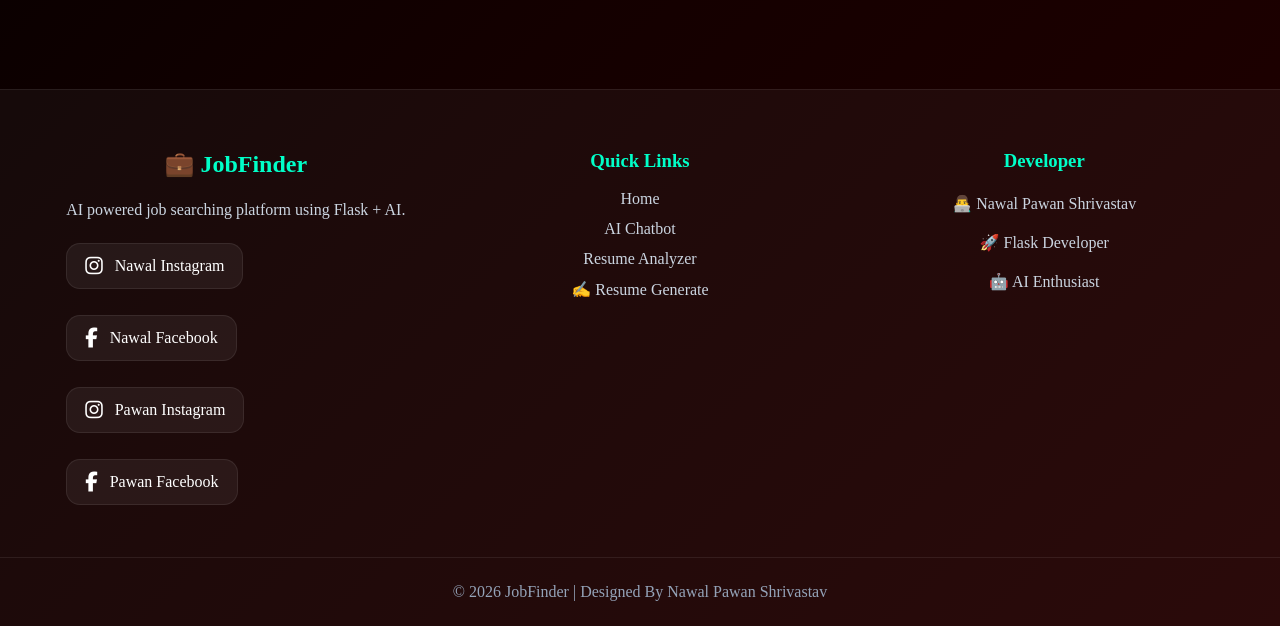
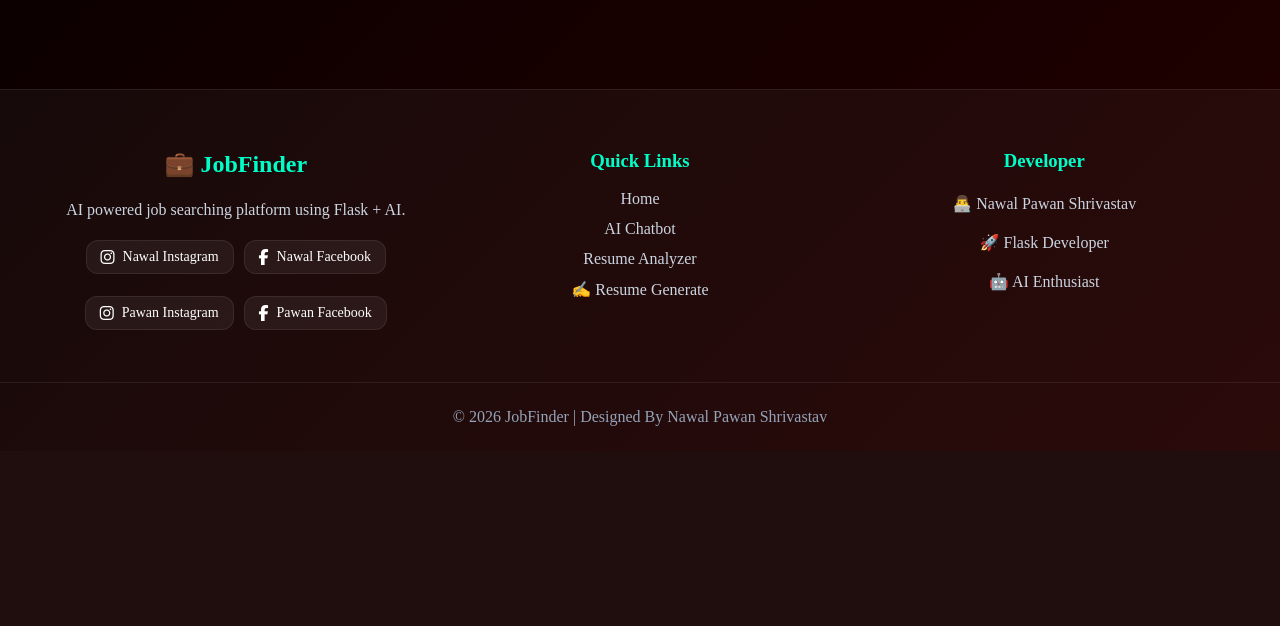
Before and after one commit to pawankumarshrivastava34-cpu/job_finder, a Flask app: page /jobs in a window 1280 px wide. Shown: the part 726-1352 px from the top of the page. After the commit the page ends 1152 px from the top, so only its background shows below. Run offline with Flask 3, Linux system fonts and the light colour scheme; data that the repository does not hold is empty.

Commit message:
Update style.css

```diff
--- a/static/style.css
+++ b/static/style.css
@@ -912,27 +912,30 @@ h1{
 
 /*========= Social Media Link ======= */
 /* SOCIAL LINKS */
-
 .social-links{
 
-    margin-top:18px;
+    margin-top:15px;
 
     display:flex;
-    flex-direction:column;
-    gap:14px;
+    flex-wrap:wrap;
+
+    justify-content:center;
+    align-items:center;
+
+    gap:10px;
 }
 
 .social-links a{
 
     display:flex;
     align-items:center;
-    gap:12px;
+    justify-content:center;
 
-    width:fit-content;
+    gap:8px;
 
-    padding:12px 18px;
+    padding:8px 14px;
 
-    border-radius:14px;
+    border-radius:12px;
 
     text-decoration:none;
 
@@ -942,6 +945,9 @@ h1{
 
     color:white;
 
+    font-size:14px;
+    font-weight:500;
+
     transition:0.35s;
 }
 
@@ -949,7 +955,7 @@ h1{
 
 .social-links i{
 
-    font-size:20px;
+    font-size:16px;
 }
 
 /* INSTAGRAM */
@@ -966,11 +972,11 @@ h1{
     );
 
     transform:
-        translateY(-4px)
-        scale(1.04);
+        translateY(-3px)
+        scale(1.03);
 
     box-shadow:
-        0 10px 30px rgba(214,41,118,0.4);
+        0 8px 20px rgba(214,41,118,0.35);
 }
 
 /* FACEBOOK */
@@ -980,9 +986,9 @@ h1{
     background:#1877f2;
 
     transform:
-        translateY(-4px)
-        scale(1.04);
+        translateY(-3px)
+        scale(1.03);
 
     box-shadow:
-        0 10px 30px rgba(24,119,242,0.45);
+        0 8px 20px rgba(24,119,242,0.35);
 }
```
